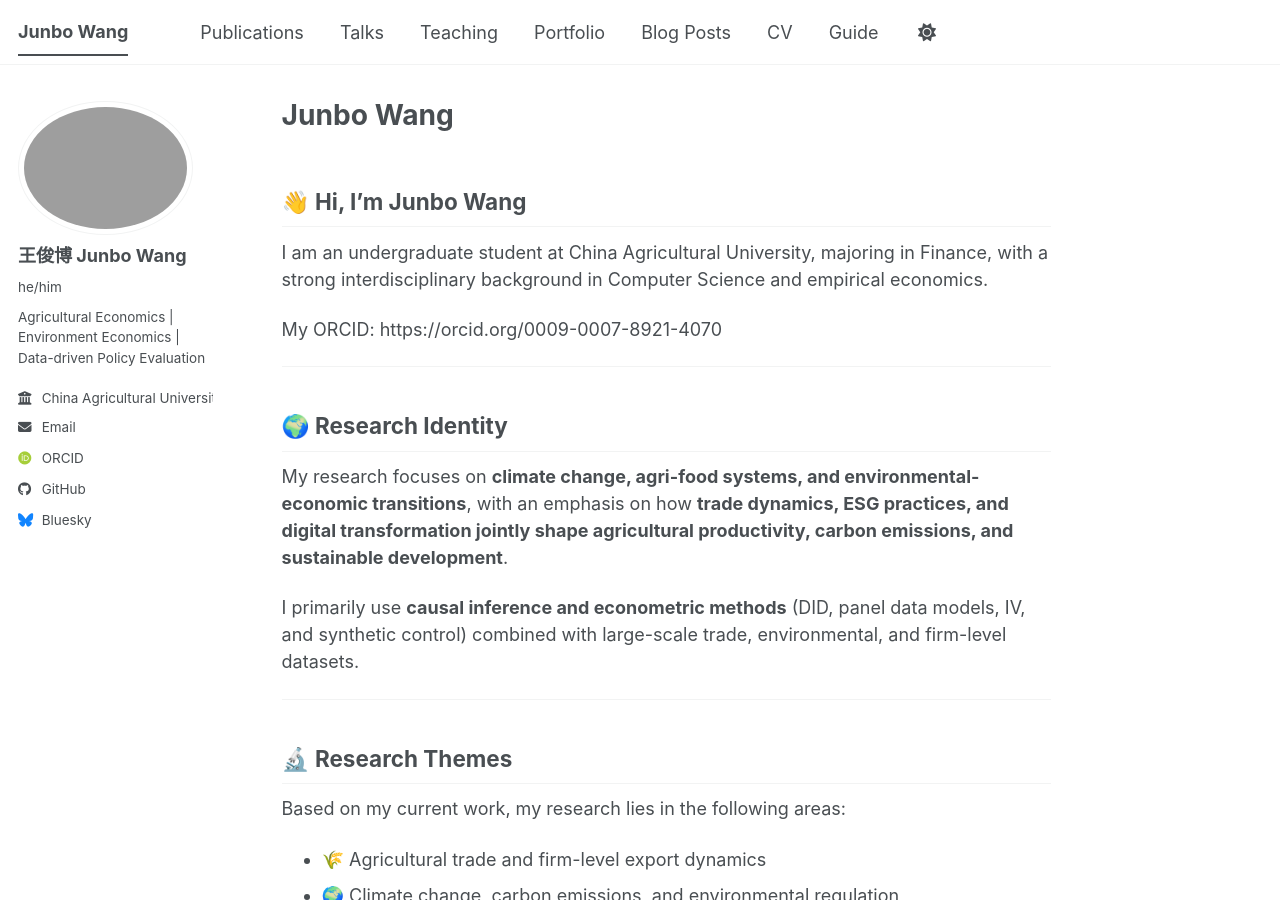
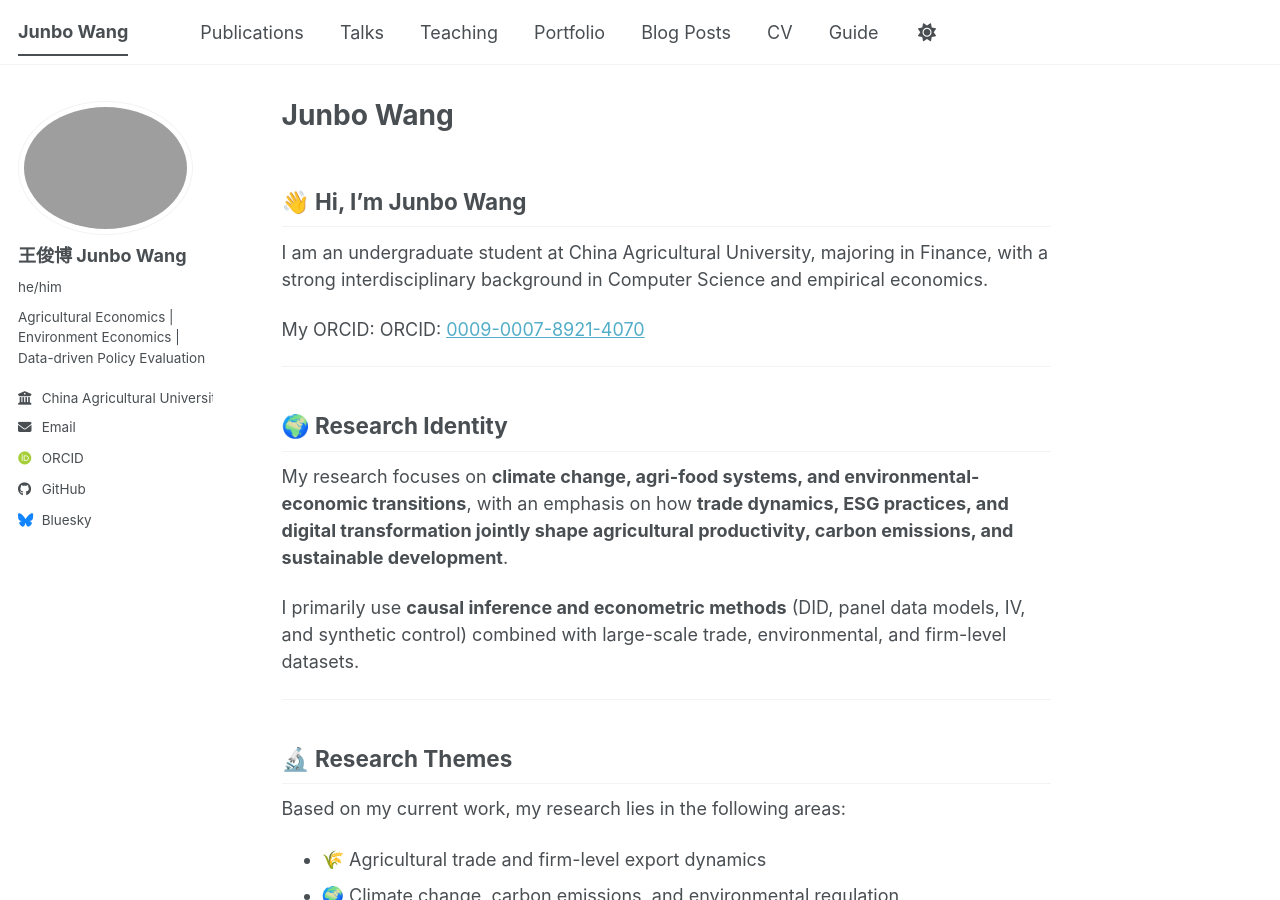
Before and after one commit to wangjunbo11/wangjunbo11.github.io, a Jekyll site: the page built from _pages/about.md, in a window 1280 px wide and 900 px high. Built offline with Jekyll 4.4.1, drawn with Linux system fonts in a browser that asks for light colours; some web fonts are replaced; a script bundle is joined from its source files by our own code; library files that are not in the unit come from our copies; some of the changed lines change nothing that is shown.

Commit message:
Update about.md

```diff
--- a/_pages/about.md
+++ b/_pages/about.md
@@ -10,7 +10,7 @@ redirect_from:
 
 I am an undergraduate student at China Agricultural University, majoring in Finance, with a strong interdisciplinary background in Computer Science and empirical economics.
 
-My ORCID: https://orcid.org/0009-0007-8921-4070
+My ORCID: ORCID: [0009-0007-8921-4070](https://orcid.org/0009-0007-8921-4070)
 
 ---
 
```
